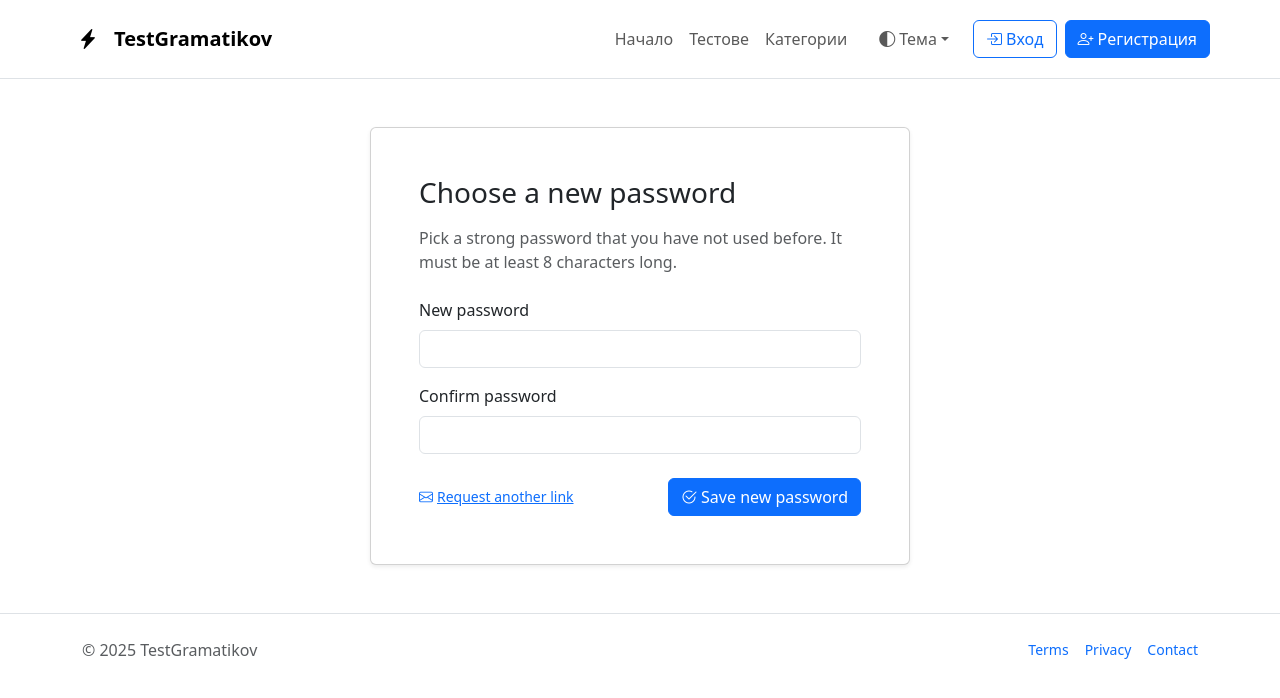
After one commit to gramatikov88/TestGramatikov, a PHP site: page /reset_password.php in a window 1280 px wide. The commit adds this page. Shown: the top 698 px of the page. Run offline with PHP 8.4, Linux system fonts and the light colour scheme.

Commit message:
Password reset/forgotten password

```diff
--- a/config.php
+++ b/config.php
@@ -26,6 +26,21 @@ function generate_token(int $bytes = 16): string {
         $bytes = 16;
     }
     return rtrim(strtr(base64_encode(random_bytes($bytes)), '+/', '-_'), '=');
+}
+
+function send_app_mail(string $to, string $subject, string $body): bool {
+    $fromEmail = getenv('APP_MAIL_FROM') ?: 'no-reply@testgramatikov.local';
+    $fromName = getenv('APP_MAIL_FROM_NAME') ?: 'TestGramatikov';
+
+    $encodedSubject = mb_encode_mimeheader($subject, 'UTF-8', 'B', "\r\n");
+    $headers = [
+        'MIME-Version: 1.0',
+        'Content-type: text/plain; charset=UTF-8',
+        'From: ' . $fromName . ' <' . $fromEmail . '>',
+        'Reply-To: ' . $fromEmail,
+    ];
+
+    return mail($to, $encodedSubject, $body, implode("\r\n", $headers));
 }
 
 function app_url(string $path = ''): string {
@@ -192,3 +207,56 @@ function ensure_test_theme_and_q_media(PDO $pdo): void {
         }
     } catch (Throwable $e) { /* ignore */ }
 }
+
+function ensure_password_resets_table(PDO $pdo): void {
+    static $done = false;
+    if ($done) {
+        return;
+    }
+    try {
+        $stmt = $pdo->prepare('SELECT COUNT(*) FROM INFORMATION_SCHEMA.TABLES WHERE TABLE_SCHEMA = :db AND TABLE_NAME = "password_resets"');
+        $stmt->execute([':db' => DB_NAME]);
+        if ((int)$stmt->fetchColumn() === 0) {
+            $pdo->exec(
+                "CREATE TABLE password_resets (
+                    id BIGINT UNSIGNED NOT NULL AUTO_INCREMENT,
+                    user_id BIGINT UNSIGNED NOT NULL,
+                    selector VARCHAR(32) NOT NULL,
+                    token_hash VARCHAR(255) NOT NULL,
+                    requested_at DATETIME NOT NULL DEFAULT CURRENT_TIMESTAMP,
+                    expires_at DATETIME NOT NULL,
+                    used_at DATETIME NULL,
+                    request_ip VARCHAR(45) NULL,
+                    PRIMARY KEY (id),
+                    UNIQUE KEY uq_password_resets_selector (selector),
+                    KEY idx_password_resets_user (user_id),
+                    KEY idx_password_resets_expires (expires_at),
+                    CONSTRAINT fk_password_resets_user FOREIGN KEY (user_id) REFERENCES users(id) ON DELETE CASCADE ON UPDATE CASCADE
+                ) ENGINE=InnoDB DEFAULT CHARSET=utf8mb4 COLLATE=utf8mb4_unicode_ci"
+            );
+        } else {
+            // Ensure newer columns exist when deploying on older dumps
+            $columns = [
+                'selector' => 'ALTER TABLE password_resets ADD COLUMN selector VARCHAR(32) NOT NULL AFTER user_id',
+                'token_hash' => 'ALTER TABLE password_resets ADD COLUMN token_hash VARCHAR(255) NOT NULL AFTER selector',
+                'requested_at' => 'ALTER TABLE password_resets ADD COLUMN requested_at DATETIME NOT NULL DEFAULT CURRENT_TIMESTAMP AFTER token_hash',
+                'expires_at' => 'ALTER TABLE password_resets ADD COLUMN expires_at DATETIME NOT NULL AFTER requested_at',
+                'used_at' => 'ALTER TABLE password_resets ADD COLUMN used_at DATETIME NULL AFTER expires_at',
+                'request_ip' => 'ALTER TABLE password_resets ADD COLUMN request_ip VARCHAR(45) NULL AFTER used_at',
+            ];
+            foreach ($columns as $column => $sql) {
+                $stmt = $pdo->prepare('SELECT COUNT(*) FROM INFORMATION_SCHEMA.COLUMNS WHERE TABLE_SCHEMA = :db AND TABLE_NAME = "password_resets" AND COLUMN_NAME = :column');
+                $stmt->execute([':db' => DB_NAME, ':column' => $column]);
+                if ((int)$stmt->fetchColumn() === 0) {
+                    try { $pdo->exec($sql); } catch (Throwable $e) {}
+                }
+            }
+            try { $pdo->exec('ALTER TABLE password_resets ADD UNIQUE KEY uq_password_resets_selector (selector)'); } catch (Throwable $e) {}
+            try { $pdo->exec('ALTER TABLE password_resets ADD KEY idx_password_resets_user (user_id)'); } catch (Throwable $e) {}
+            try { $pdo->exec('ALTER TABLE password_resets ADD KEY idx_password_resets_expires (expires_at)'); } catch (Throwable $e) {}
+        }
+    } catch (Throwable $e) {
+        // ignore to avoid blocking the request
+    }
+    $done = true;
+}
--- /dev/null
+++ b/reset_password.php
@@ -0,0 +1,161 @@
+<?php
+session_start();
+require_once __DIR__ . '/config.php';
+header('Content-Type: text/html; charset=utf-8');
+
+function find_valid_reset(PDO $pdo, string $selector, string $token): ?array {
+    $stmt = $pdo->prepare('SELECT pr.*, u.status FROM password_resets pr JOIN users u ON u.id = pr.user_id WHERE pr.selector = :selector LIMIT 1');
+    $stmt->execute([':selector' => $selector]);
+    $reset = $stmt->fetch();
+    if (!$reset) {
+        return null;
+    }
+    if (!password_verify($token, (string)$reset['token_hash'])) {
+        return null;
+    }
+    if ($reset['used_at'] !== null) {
+        return null;
+    }
+    if (strtotime((string)$reset['expires_at']) < time()) {
+        return null;
+    }
+    if ($reset['status'] === 'deleted') {
+        return null;
+    }
+    return $reset;
+}
+
+$errors = [];
+$selector = trim((string)($_GET['selector'] ?? $_POST['selector'] ?? ''));
+$token = trim((string)($_GET['token'] ?? $_POST['token'] ?? ''));
+
+$prefetchMessage = null;
+if ($_SERVER['REQUEST_METHOD'] !== 'POST' && $selector !== '' && $token !== '') {
+    try {
+        $pdo = db();
+        ensure_password_resets_table($pdo);
+        if (!find_valid_reset($pdo, $selector, $token)) {
+            $prefetchMessage = 'The reset link is invalid or has expired. Request a new one to continue.';
+        }
+    } catch (Throwable $e) {
+        $prefetchMessage = 'We could not verify the reset link. Please try again later.';
+    }
+}
+
+if ($_SERVER['REQUEST_METHOD'] === 'POST') {
+    $selector = trim((string)($_POST['selector'] ?? ''));
+    $token = trim((string)($_POST['token'] ?? ''));
+    $password = (string)($_POST['password'] ?? '');
+    $passwordConfirm = (string)($_POST['password_confirm'] ?? '');
+
+    if ($selector === '' || $token === '') {
+        $errors[] = 'The reset link is missing or incomplete.';
+    }
+    if (strlen($password) < 8) {
+        $errors[] = 'The new password must be at least 8 characters.';
+    }
+    if ($password !== $passwordConfirm) {
+        $errors[] = 'Password confirmation does not match.';
+    }
+
+    if (!$errors) {
+        try {
+            $pdo = db();
+            ensure_password_resets_table($pdo);
+
+            $reset = find_valid_reset($pdo, $selector, $token);
+            if (!$reset) {
+                $errors[] = 'The reset link is invalid or has expired. Please request a new one.';
+            } else {
+                $pdo->beginTransaction();
+                $hash = password_hash($password, PASSWORD_DEFAULT);
+                $pdo->prepare('UPDATE users SET password_hash = :hash, updated_at = NOW() WHERE id = :id')
+                    ->execute([':hash' => $hash, ':id' => (int)$reset['user_id']]);
+                $pdo->prepare('UPDATE password_resets SET used_at = NOW() WHERE id = :id')
+                    ->execute([':id' => (int)$reset['id']]);
+                $pdo->prepare('UPDATE password_resets SET used_at = NOW() WHERE user_id = :uid AND used_at IS NULL AND id <> :id')
+                    ->execute([':uid' => (int)$reset['user_id'], ':id' => (int)$reset['id']]);
+                $pdo->commit();
+
+                $_SESSION['password_reset_success'] = true;
+                header('Location: login.php');
+                exit;
+            }
+        } catch (Throwable $e) {
+            if (isset($pdo) && $pdo instanceof PDO && $pdo->inTransaction()) {
+                $pdo->rollBack();
+            }
+            $errors[] = 'Unexpected error while saving the new password. Please try again later.';
+        }
+    }
+}
+?>
+<!DOCTYPE html>
+<html lang="en">
+<head>
+    <meta charset="utf-8" />
+    <meta name="viewport" content="width=device-width, initial-scale=1" />
+    <title>Reset password · TestGramatikov</title>
+    <link href="https://cdn.jsdelivr.net/npm/bootstrap@5.3.3/dist/css/bootstrap.min.css" rel="stylesheet">
+    <link href="https://cdn.jsdelivr.net/npm/bootstrap-icons@1.11.3/font/bootstrap-icons.css" rel="stylesheet">
+    <style>
+        .auth-card { max-width: 540px; }
+    </style>
+</head>
+<body>
+<?php include __DIR__ . '/components/header.php'; ?>
+
+<main class="container my-4 my-md-5 d-flex justify-content-center">
+    <div class="card shadow-sm auth-card w-100">
+        <div class="card-body p-4 p-md-5">
+            <h1 class="h3 mb-3">Choose a new password</h1>
+            <p class="text-muted mb-4">Pick a strong password that you have not used before. It must be at least 8 characters long.</p>
+
+            <?php if ($errors): ?>
+                <div class="alert alert-danger">
+                    <ul class="m-0 ps-3">
+                        <?php foreach ($errors as $err): ?>
+                            <li><?= htmlspecialchars($err) ?></li>
+                        <?php endforeach; ?>
+                    </ul>
+                </div>
+            <?php elseif ($prefetchMessage): ?>
+                <div class="alert alert-warning">
+                    <?= htmlspecialchars($prefetchMessage) ?>
+                </div>
+            <?php endif; ?>
+
+            <form method="post" novalidate>
+                <input type="hidden" name="selector" value="<?= htmlspecialchars($selector) ?>" />
+                <input type="hidden" name="token" value="<?= htmlspecialchars($token) ?>" />
+
+                <div class="mb-3">
+                    <label for="password" class="form-label">New password</label>
+                    <input type="password" class="form-control" id="password" name="password" minlength="8" required />
+                </div>
+                <div class="mb-4">
+                    <label for="password_confirm" class="form-label">Confirm password</label>
+                    <input type="password" class="form-control" id="password_confirm" name="password_confirm" minlength="8" required />
+                </div>
+                <div class="d-flex align-items-center justify-content-between">
+                    <a class="small" href="forgot_password.php"><i class="bi bi-envelope me-1"></i>Request another link</a>
+                    <button type="submit" class="btn btn-primary"><i class="bi bi-check2-circle me-1"></i>Save new password</button>
+                </div>
+            </form>
+        </div>
+    </div>
+</main>
+
+<footer class="border-top py-4">
+    <div class="container d-flex flex-column flex-md-row justify-content-between align-items-center gap-2">
+        <div class="text-muted">&copy; <?= date('Y'); ?> TestGramatikov</div>
+        <div class="d-flex gap-3 small">
+            <a class="text-decoration-none" href="terms.php">Terms</a>
+            <a class="text-decoration-none" href="privacy.php">Privacy</a>
+            <a class="text-decoration-none" href="contact.php">Contact</a>
+        </div>
+    </div>
+    <script src="https://cdn.jsdelivr.net/npm/bootstrap@5.3.3/dist/js/bootstrap.bundle.min.js"></script>
+</footer>
+</body>
+</html>
```
Also changed, not shown: db/schema.sql (+17 -0 lines), forgot_password.php (added, +123 -0 lines), login.php (+10 -1 lines).
